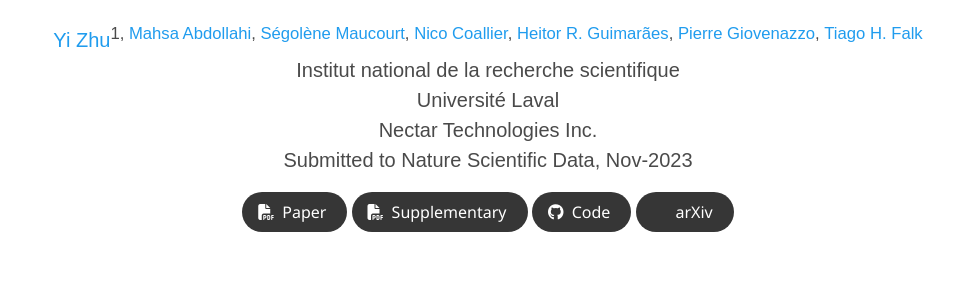
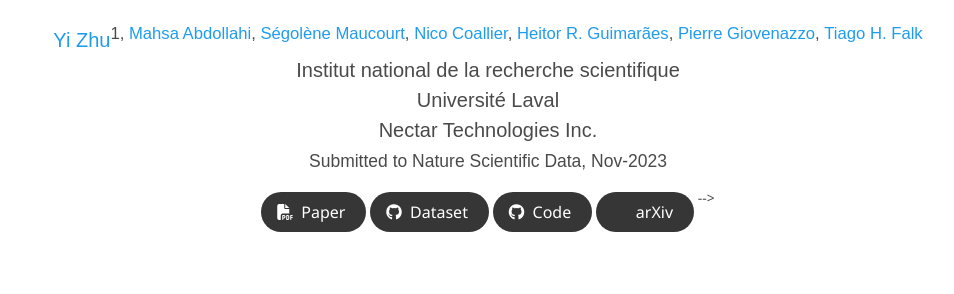
Before and after one commit to zhu00121/MSPB-v1.0, a plain HTML site: page index.html in a window 1280 px wide. Shown: the part 213-507 px from the top of the page, without its empty margins (152-1106 px from the left). Drawn offline with nearby package versions, Linux system fonts and the light colour scheme; some icons are missing; a web font is replaced by a local one.

Commit message:
Update index.html

```diff
--- a/index.html
+++ b/index.html
@@ -74,7 +74,7 @@
 
                   <div class="is-size-5 publication-authors">
                     <span class="author-block">Institut national de la recherche scientifique<br>Université Laval<br>Nectar Technologies Inc.<br>
-                      Submitted to Nature Scientific Data, Nov-2023</span>
+                      <small>Submitted to Nature Scientific Data, Nov-2023</span>
 <!--                     <span class="eql-cntrb"><small><br><sup>*</sup>Corresponding author</small></span> -->
                   </div>
 
@@ -93,12 +93,12 @@
 
                     <!-- Supplementary PDF link -->
                     <span class="link-block">
-                      <a href="static/pdfs/supplementary_material.pdf" target="_blank"
+                      <a href="https://doi.org/10.5281/zenodo.8371700" target="_blank"
                       class="external-link button is-normal is-rounded is-dark">
                       <span class="icon">
-                        <i class="fas fa-file-pdf"></i>
+                        <i class="fab fa-github"></i>
                       </span>
-                      <span>Supplementary</span>
+                      <span>Dataset</span>
                     </a>
                   </span>
 
@@ -113,7 +113,7 @@
                   </a>
                 </span>
 
-                <!-- ArXiv abstract Link -->
+<!--                 <!-- ArXiv abstract Link -->
                 <span class="link-block">
                   <a href="https://arxiv.org/abs/<ARXIV PAPER ID>" target="_blank"
                   class="external-link button is-normal is-rounded is-dark">
@@ -122,7 +122,8 @@
                   </span>
                   <span>arXiv</span>
                 </a>
-              </span>
+              </span> -->
+
             </div>
           </div>
         </div>
```
